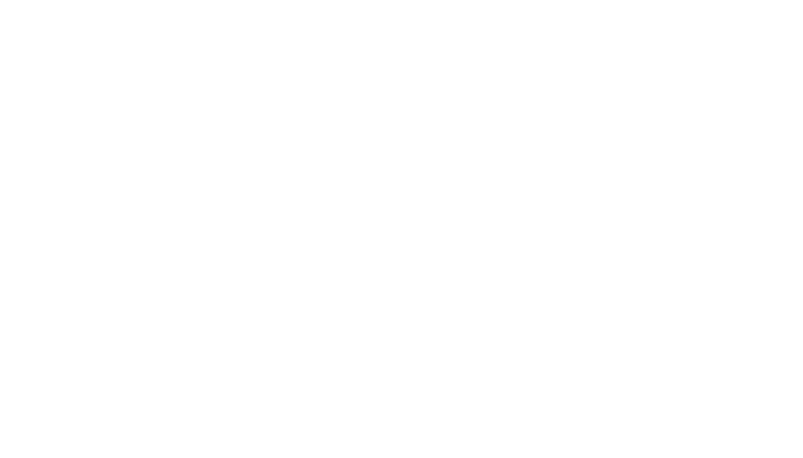
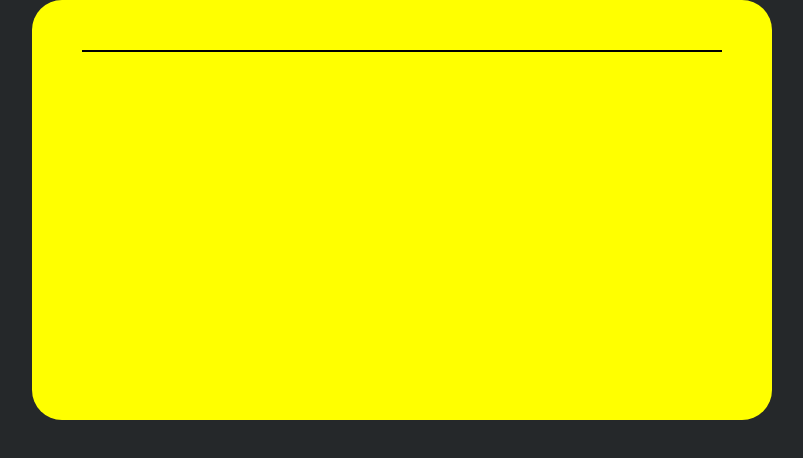
Before and after one commit to VladKocherga/cssMemSlider, a plain HTML site: page cssMemSlider/index.html in a window 1280 px wide. Shown: the whole page, without its empty margins (238-1041 px from the left). Drawn offline with Linux system fonts and the light colour scheme.

Commit message:
feat: add basic page and main block (friday, Oct 15, 2021 22:26:00 PM)

```diff
--- a/cssMemSlider/index.html
+++ b/cssMemSlider/index.html
@@ -5,6 +5,11 @@
     <meta http-equiv="X-UA-Compatible" content="IE=edge" />
     <meta name="viewport" content="width=device-width, initial-scale=1.0" />
     <title>Document</title>
+    <link rel="stylesheet" href="./style.css" />
   </head>
-  <body></body>
+  <body>
+    <main class="main">
+      <div class="slider"></div>
+    </main>
+  </body>
 </html>
--- a/cssMemSlider/style.css
+++ b/cssMemSlider/style.css
@@ -0,0 +1,41 @@
+html,
+body,
+div,
+h1,
+h2,
+h3,
+h4,
+h5,
+h6,
+p,
+ul,
+li,
+article {
+  margin: 0;
+  padding: 0;
+  border: 0;
+  font-size: 100%;
+  font: inherit;
+  vertical-align: baseline;
+}
+body {
+  background-color: #25282a;
+}
+div,
+p {
+  margin: 0px;
+}
+.main {
+  background-color: yellow;
+  width: 50vw;
+  height: 25vw;
+  margin: 0 auto;
+  padding: 50px;
+  border-radius: 30px;
+}
+.slider {
+  border: 1px solid black;
+  width: 90;
+
+  margin: 0 auto;
+}
```
Also changed, not shown: cssMemSlider/assets/mem1.png (added).
